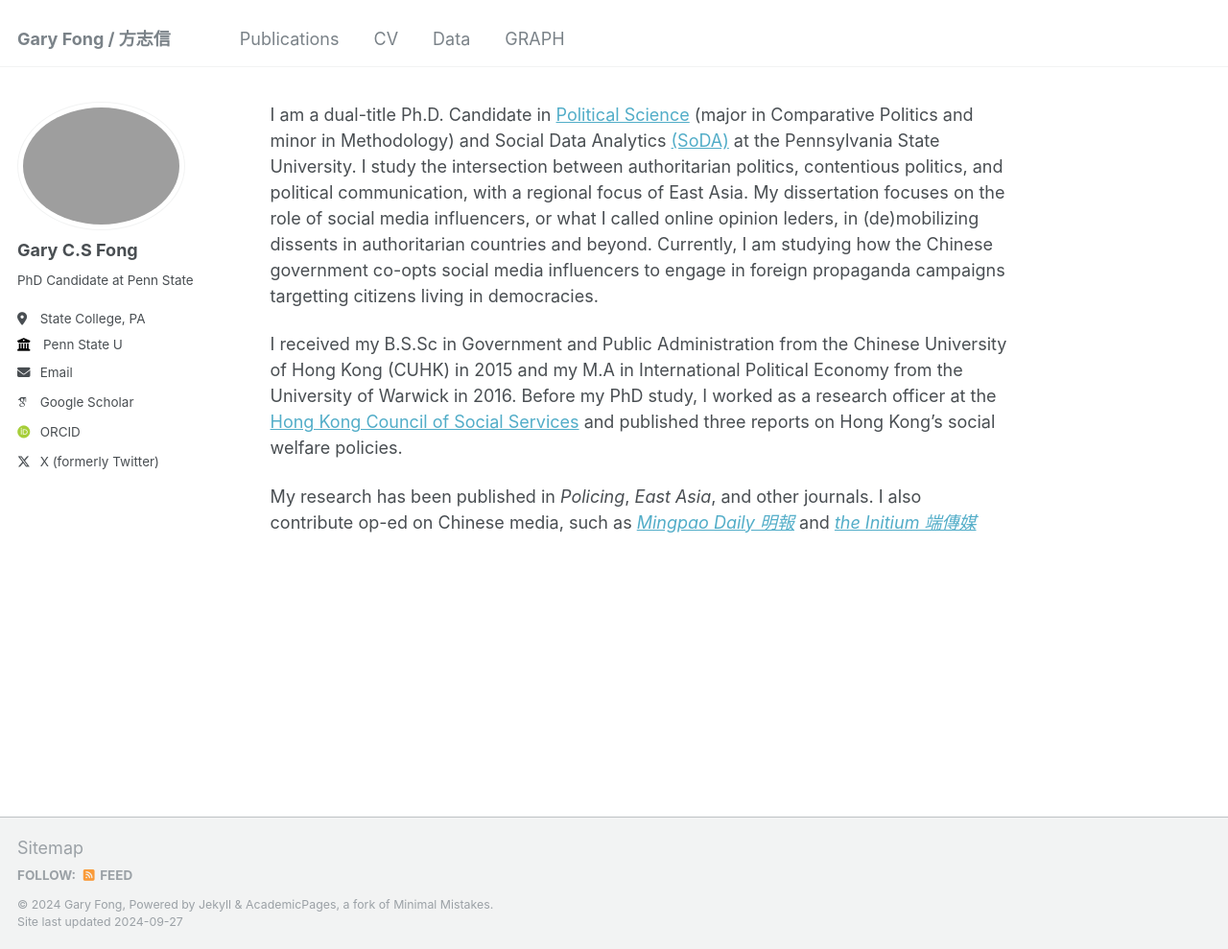
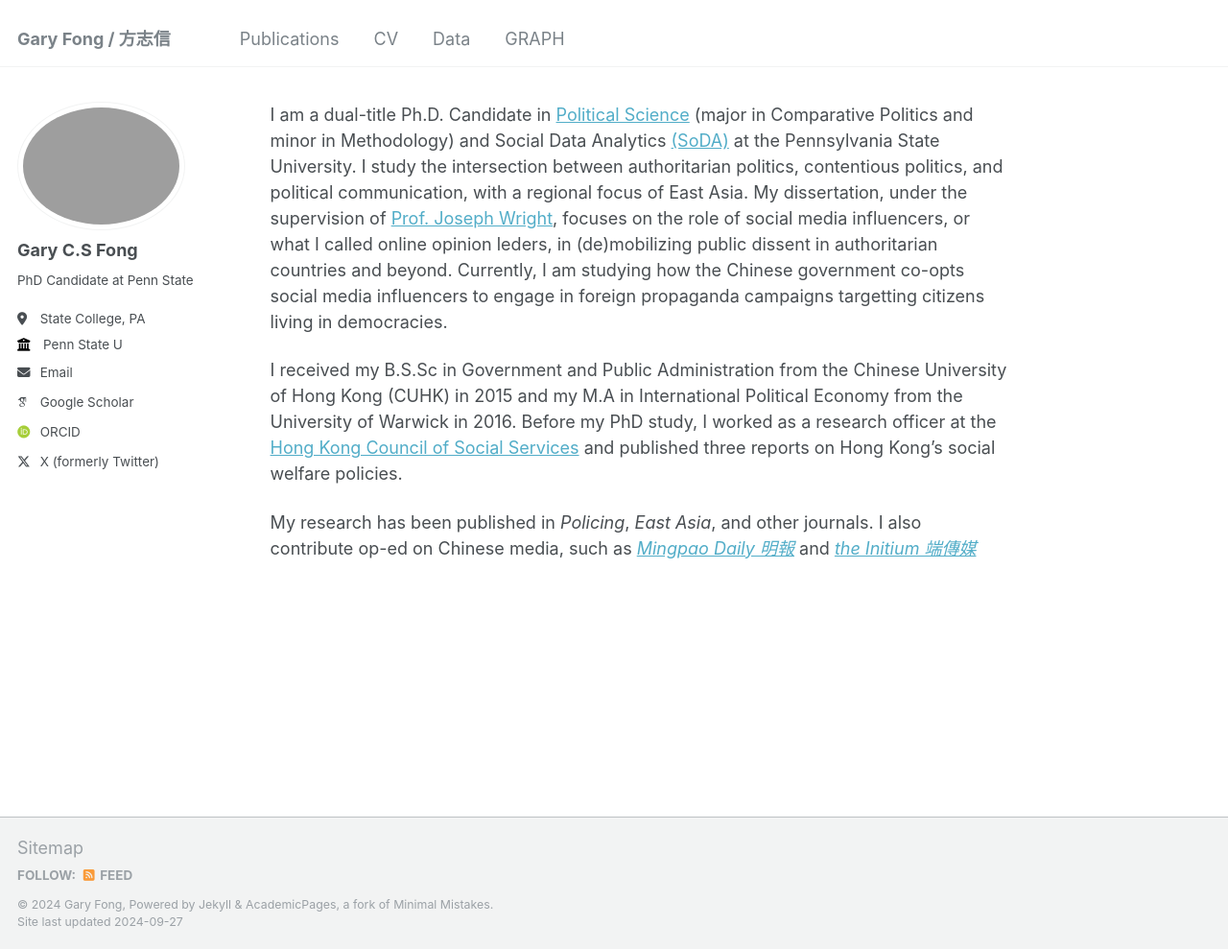
Before and after one commit to sap98fcs/sap98fcs.github.io, a Jekyll site: the page built from _pages/about.md, in a window 1280 px wide and 989 px high. Shown: the whole window at 96% size. Built offline with Jekyll 4.4.1, drawn with Linux system fonts in a browser that asks for light colours; some web fonts are replaced.

Commit message:
Update about.md

```diff
--- a/_pages/about.md
+++ b/_pages/about.md
@@ -7,7 +7,7 @@ redirect_from:
   - /about.html
 ---
 
-I am a dual-title Ph.D. Candidate in [Political Science](https://polisci.la.psu.edu) (major in Comparative Politics and minor in Methodology) and Social Data Analytics [(SoDA)](https://soda.la.psu.edu/) at the Pennsylvania State University. I study the intersection between authoritarian politics, contentious politics, and political communication, with a regional focus of East Asia. My dissertation focuses on the role of social media influencers, or what I called online opinion leders, in (de)mobilizing dissents in authoritarian countries and beyond. Currently, I am studying how the Chinese government co-opts social media influencers to engage in foreign propaganda campaigns targetting citizens living in democracies.
+I am a dual-title Ph.D. Candidate in [Political Science](https://polisci.la.psu.edu) (major in Comparative Politics and minor in Methodology) and Social Data Analytics [(SoDA)](https://soda.la.psu.edu/) at the Pennsylvania State University. I study the intersection between authoritarian politics, contentious politics, and political communication, with a regional focus of East Asia. My dissertation, under the supervision of [Prof. Joseph Wright](https://polisci.la.psu.edu/people/jgw12/), focuses on the role of social media influencers, or what I called online opinion leders, in (de)mobilizing public dissent in authoritarian countries and beyond. Currently, I am studying how the Chinese government co-opts social media influencers to engage in foreign propaganda campaigns targetting citizens living in democracies.
 
 I received my B.S.Sc in Government and Public Administration from the Chinese University of Hong Kong (CUHK) in 2015 and my M.A in International Political Economy from the University of Warwick in 2016. Before my PhD study, I worked as a research officer at the [Hong Kong Council of Social Services](https://www.hkcss.org.hk/?lang=en) and published three reports on Hong Kong's social welfare policies.
 
```
